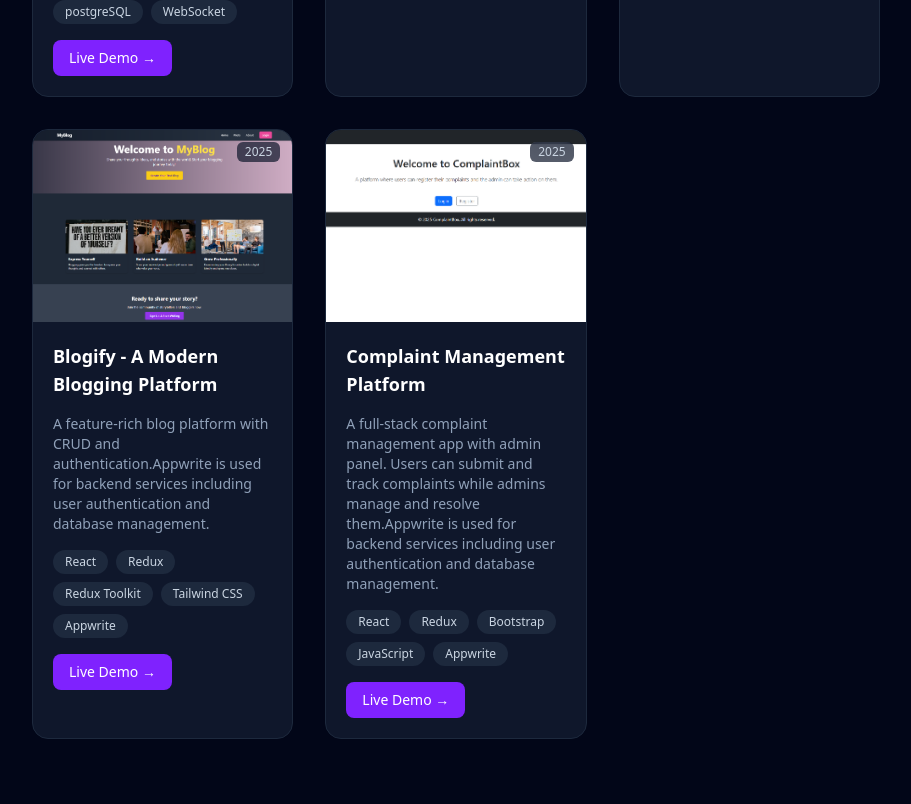
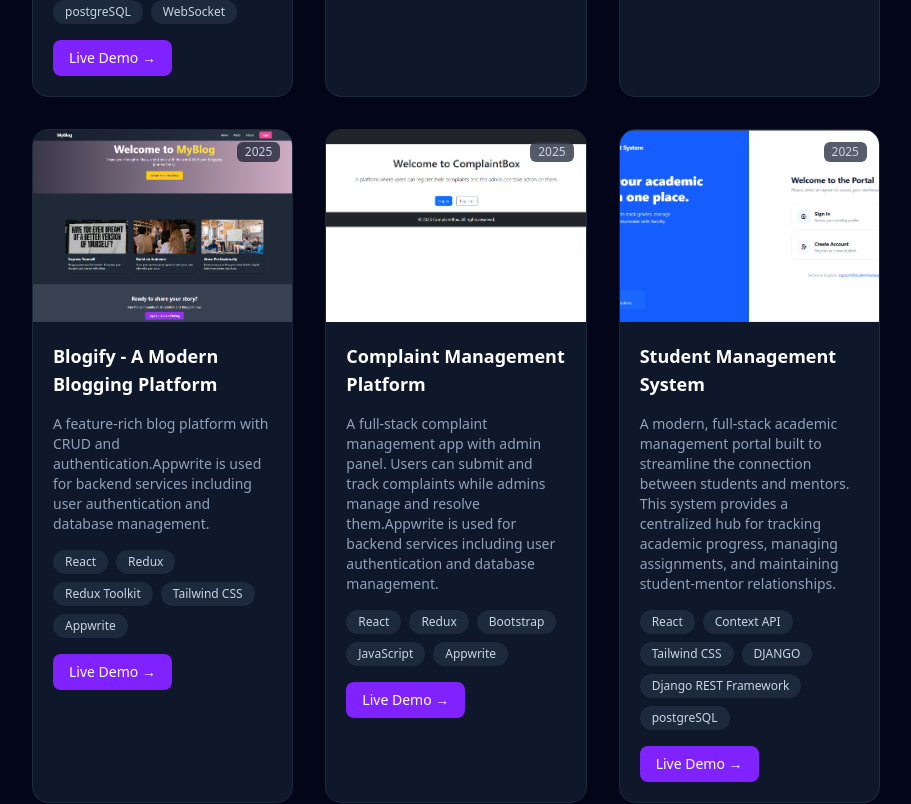
Before and after one commit to ahamedajaj01/MyPortfolio, a React (Vite) app: page / in a window 1280 px wide. Shown: the part 1840-2644 px from the top of the page, without its empty margins (312-1223 px from the left). Built offline with nearby package versions, Linux system fonts and the light colour scheme; no server answers.

Commit message:
added new project

```diff
--- a/src/data/projects.js
+++ b/src/data/projects.js
@@ -78,4 +78,16 @@ export const projects = [
     tech: ["React", "Redux", "Bootstrap", "JavaScript", "Appwrite"],
     live: "https://complaintapp-five.vercel.app",
   },
+  {
+    id: 6,
+    title: "Student Management System",
+    description:
+      "A modern, full-stack academic management portal built to streamline the connection between students and mentors. This system provides a centralized hub for tracking academic progress, managing assignments, and maintaining student-mentor relationships.",
+    image: "images/sms.png",
+    year: 2025,
+    status: "Active",
+    tags: ["Web", "Frontend", "Backend", "Fullstack"],
+    tech: ["React", "Context API", "Tailwind CSS", "DJANGO", "Django REST Framework", "postgreSQL"],
+    live: "https://student-management-system-demo.vercel.app",
+  },
 ];
```
Also changed, not shown: public/images/sms.png (added).
